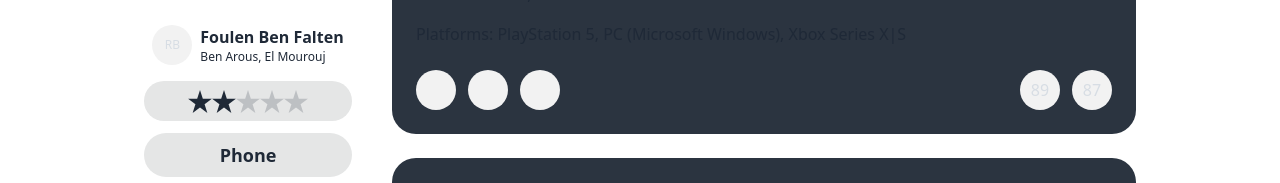
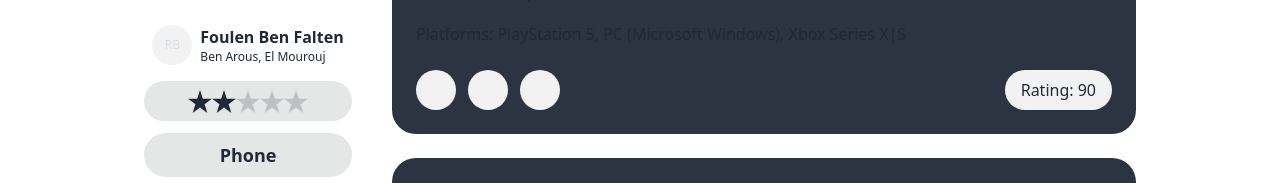
Before and after one commit to rabiibouhestine/dabbergame.tn, a SvelteKit app: page /listing/1 in a window 1280 px wide. Shown: the part 402-585 px from the top of the page. Built offline with nearby package versions, Linux system fonts and the light colour scheme; some icons are missing.

Commit message:
build ui

```diff
--- a/src/lib/components/GameListingsHeader.svelte
+++ b/src/lib/components/GameListingsHeader.svelte
@@ -75,16 +75,11 @@
 					{/if}
 				</div>
 			{/if}
-			<div class="flex gap-3">
-				{#if game.aggregated_rating}
-					<a
-						href="/listings"
-						class="flex justify-center items-center bg-base-200 text-neutral-content rounded-full px-4 h-10"
-					>
-						<span class="text-md">Rating: {Math.round(game.aggregated_rating)}</span>
-					</a>
-				{/if}
-			</div>
+			{#if game.aggregated_rating}
+				<div class="flex items-center bg-base-200 rounded-full px-4 py-2 text-center">
+					Rating: {Math.round(game.aggregated_rating)}
+				</div>
+			{/if}
 		</div>
 	</div>
 </div>
--- a/src/routes/listing/[id]/+page.svelte
+++ b/src/routes/listing/[id]/+page.svelte
@@ -82,8 +82,8 @@
 					<p>Platforms: PlayStation 5, PC (Microsoft Windows), Xbox Series X|S</p>
 				</div>
 			</div>
-			<div class="flex justify-between">
-				<div class="flex gap-3">
+			<div class="flex flex-wrap justify-between">
+				<div class="flex flex-wrap gap-3">
 					<a
 						href="/listings"
 						class="flex justify-center items-center bg-base-200 text-neutral-content rounded-full w-10 h-10"
@@ -103,19 +103,8 @@
 						<Reddit />
 					</a>
 				</div>
-				<div class="flex gap-3">
-					<a
-						href="/listings"
-						class="flex justify-center items-center bg-base-200 text-neutral-content rounded-full w-10 h-10"
-					>
-						<span class="text-md">89</span>
-					</a>
-					<a
-						href="/listings"
-						class="flex justify-center items-center bg-base-200 text-neutral-content rounded-full w-10 h-10"
-					>
-						<span class="text-md">87</span>
-					</a>
+				<div class="flex items-center bg-base-200 rounded-full px-4 py-2 text-center">
+					Rating: 90
 				</div>
 			</div>
 		</div>
```
